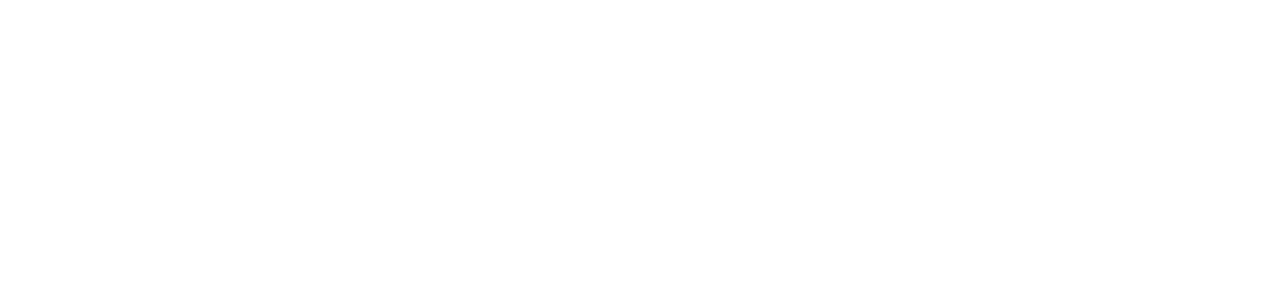
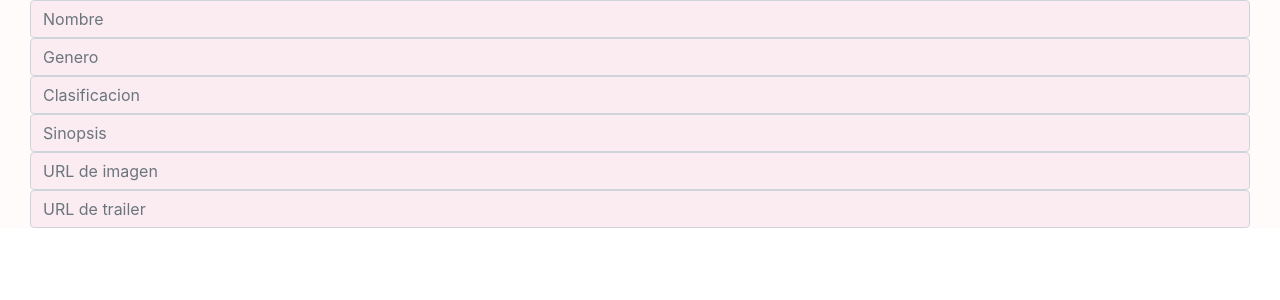
Before and after one commit to lferreiro/TPFinal_IngSoft, a React (Create React App) app in the folder Crimson-Web/: page /creacion in a window 1280 px wide. Shown: the top 300 px of the page. Built offline with nearby package versions, Linux system fonts and the light colour scheme.

Commit message:
CreacionPelicula
• Creo el componente CreacionPelicula.
• En App agrego la ruta a CreacionPelicula.
• En Home creo el boton-link que lleva a la pantalla de CreacionPelicula.
• Hago algunos cambios esteticos.

```diff
--- a/Crimson-Web/src/components/App.jsx
+++ b/Crimson-Web/src/components/App.jsx
@@ -9,6 +9,7 @@
 import Root from './Root.jsx';
 import Home from './principal/Home';
 import DetallePelicula from './principal/DetallePelicula';
+import CreacionPelicula from './principal/CreacionPelicula';
 import Login from './login/Login';
 
 class App extends React.Component {
@@ -18,6 +19,7 @@
         <Root>
           <Switch>
             <Route path="/pelicula/:nombre" component={DetallePelicula} />
+            <Route path="/creacion" component={CreacionPelicula} />
             <Route path="/login" component={Login} />
             <Route exact path="/" component={Home} />
           </Switch>
--- /dev/null
+++ b/Crimson-Web/src/components/principal/CreacionPelicula.jsx
@@ -0,0 +1,30 @@
+import React from 'react';
+
+import API from '../../service/api';
+
+export default class CreacionPelicula extends React.Component {
+  constructor(props) {
+    super(props);
+    this.state = {
+      nombre: '<NO DISPONIBLE>',
+      genero: '<NO DISPONIBLE>',
+      clasificacion: '<NO DISPONIBLE>',
+      sinopsis: '<NO DISPONIBLE>',
+      imagen: '<NO DISPONIBLE>',
+      trailer: '<NO DISPONIBLE>',
+    };
+  }
+
+  render() {
+    return (
+      <div className="col col-show">
+        <input className="form-control" type="text" placeholder="Nombre" />
+        <input className="form-control" type="text" placeholder="Genero" />
+        <input className="form-control" type="text" placeholder="Clasificacion" />
+        <input className="form-control" type="text" placeholder="Sinopsis" />
+        <input className="form-control" type="text" placeholder="URL de imagen" />
+        <input className="form-control" type="text" placeholder="URL de trailer" />
+      </div>
+    );
+  }
+}
--- a/Crimson-Web/src/components/principal/Home.jsx
+++ b/Crimson-Web/src/components/principal/Home.jsx
@@ -1,4 +1,5 @@
 import React from 'react';
+import { Link } from 'react-router-dom';
 
 import API from '../../service/api';
 
@@ -44,8 +45,18 @@
   render() {
     return (
       <div className="col col-show home">
-        <div id="title" className="col-2 col-show offset-5">
-          <h1>Crimson</h1>
+        <div className="row row-show">
+          <div id="title" className="col-2 col-show offset-5">
+            <h1>Crimson</h1>
+          </div>
+          <div className="col col-show" />
+          <div id="np-container" className="col col-show align-self-center" align="center">
+            <Link
+              className="btn btn-primary"
+              to={{ pathname: '/creacion' }}
+            > Nueva Pelicula
+            </Link>
+          </div>
         </div>
         {/* <button type="button" onClick={() => this.probar()}>Probar algo</button> */}
         <h2>Cartelera</h2>
```
Also changed, not shown: Crimson-Web/src/dist/css/principal/App.css, Crimson-Web/src/dist/css/principal/Home.css, Crimson-Web/src/dist/css/principal/PreviewPelicula.css.
